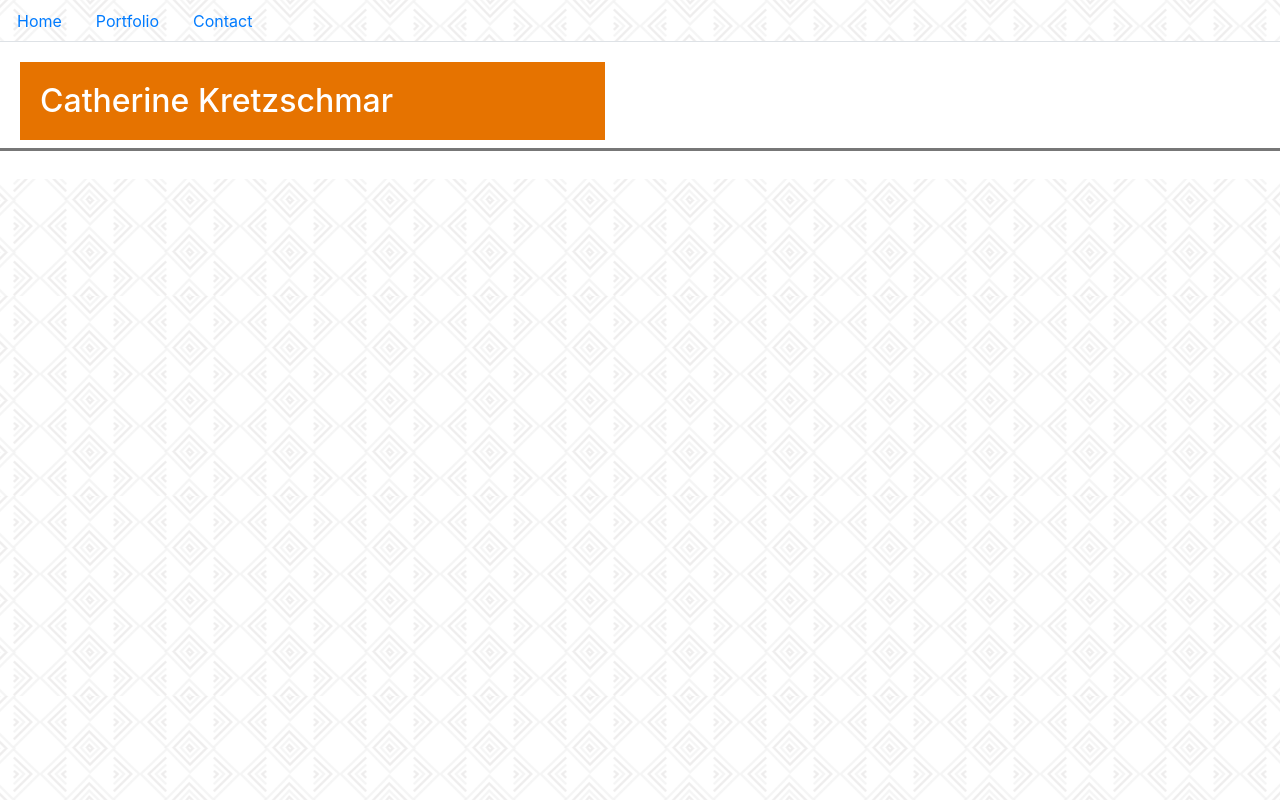
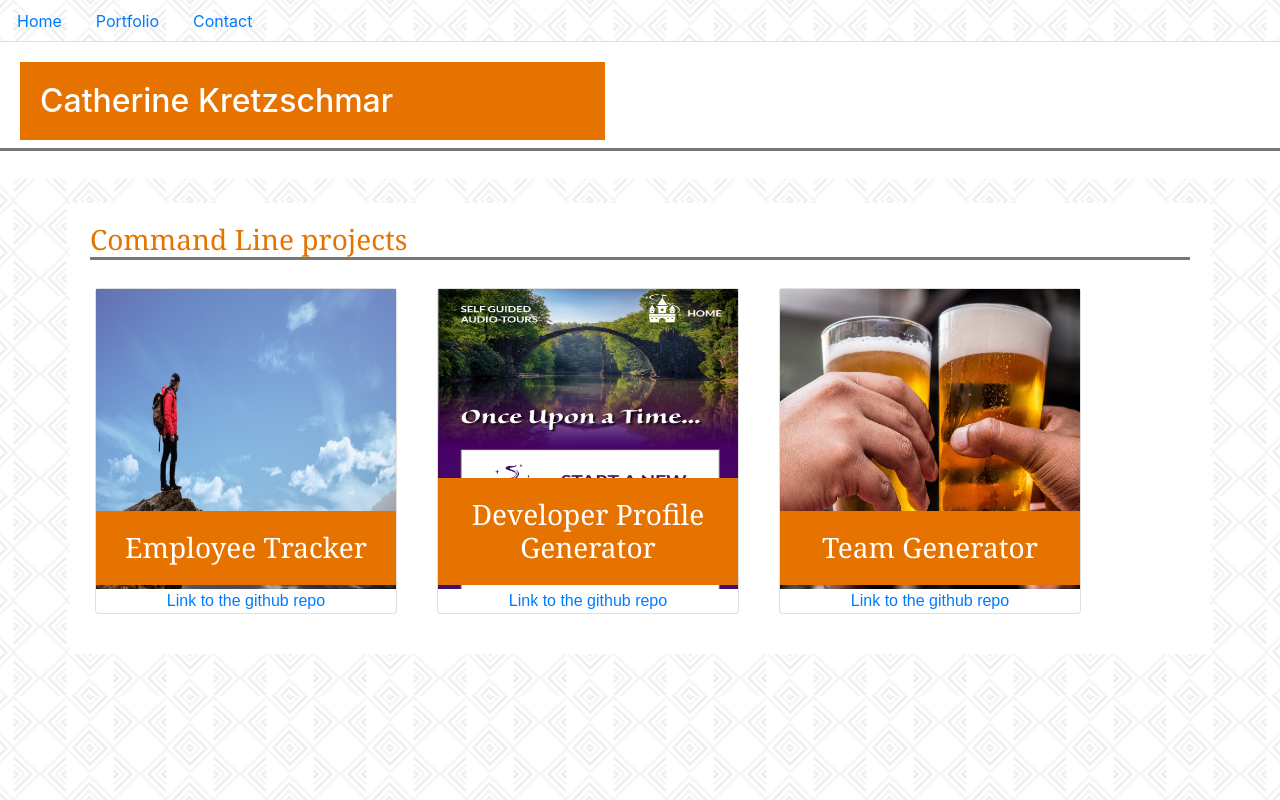
Before and after one commit to dropcat13/ReactPortfolio, a React (Create React App) app: page /ReactPortfolio/clipage in a window 1280 px wide. Built offline with nearby package versions, Linux system fonts and the light colour scheme.

Commit message:
cli page

```diff
--- a/src/App.js
+++ b/src/App.js
@@ -5,6 +5,7 @@
 import Portfolio from "./components/pages/Portfolio";
 import Contact from "./components/pages/Contact";
 import Hero from "./components/Hero";
+import CLIPage from "./components/pages/CLIPage";
 
 function App() {
   return (
@@ -17,6 +18,7 @@
         <Route exact path="/home" component={Home} />
         <Route exact path="/portfolio" component={Portfolio} />
         <Route path="/contact" component={Contact} />
+        <Route path="/clipage"component={CLIPage} />
       </div>
     </Router>
   );
--- a/src/components/pages/CLIPage.js
+++ b/src/components/pages/CLIPage.js
@@ -1,10 +1,25 @@
 import React from "react";
+import Container from "../Container";
+import Row from "../Row";
+import Col from "../Col";
+import Card from "../Card";
+import cli from "./cli.json";
 
 function CLIPage() {
 
     return (
         <div>
-            <h1>This will be the command line page</h1>
+            <Container style={{ marginTop: 30}}>
+                <Row>
+                    <Col size="md-12">
+                        <h3>Command Line projects</h3>
+                    </Col>
+                </Row>
+                <Row>
+                    {cli.map(project1 => ( <Card key={project1.name}
+                    img={project1.img} heading={project1.heading} github={project1.github}/>))}
+                </Row>
+            </Container>
         </div>
     );
 }
--- a/src/components/pages/Portfolio.js
+++ b/src/components/pages/Portfolio.js
@@ -36,8 +36,8 @@
         <Row>
           <Col size="md-6">
             <Link
-              to="/CLIPage.js"
-              className={location.pathname === "/portfolio" ? "nav-link active" : "nav-link"}>
+              to="/clipage"
+              className={location.pathname === "/clipage" ? "nav-link active" : "nav-link"}>
               <img src={process.env.PUBLIC_URL +"/images/cli.jpg"}  alt="CLI" width="300" height="300"></img>
               <h3 class="titles">CLI Projects</h3>
             </Link>
--- /dev/null
+++ b/src/components/pages/cli.json
@@ -0,0 +1,17 @@
+[
+    {
+        "img": "./images/Hiking.jpg",
+        "heading": "Employee Tracker",
+        "github": "https://github.com/dropcat13/employeeTracker"
+    },
+    {
+        "img": "./images/fairytaleaudio.png",
+        "heading": "Developer Profile Generator",
+        "github": "https://github.com/dropcat13/developerProfileGenerator"
+    },
+    {
+        "img": "./images/pub-background.jpg",
+        "heading": "Team Generator",
+        "github": "https://github.com/dropcat13/teamProfileGenerator"
+    }
+]
```
